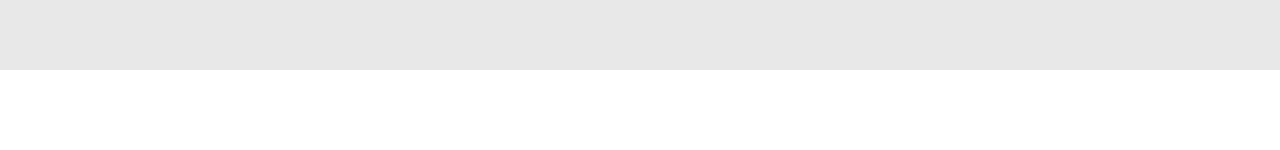
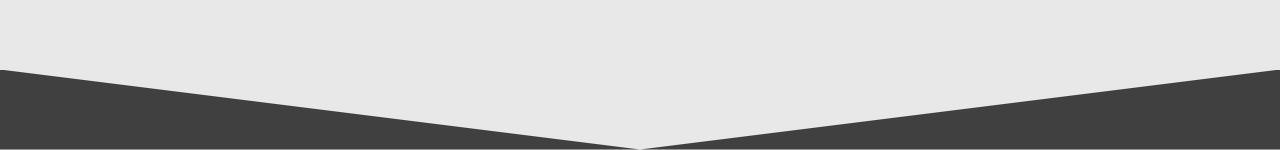
Before and after one commit to robert-petersen/portfolio3, a React (Create React App) app: page / in a window 1280 px wide. Shown: the part 6137-6287 px from the top of the page. Before the commit the page ends 6207 px from the top, so only its background shows below. Built offline with nearby package versions, Linux system fonts and the light colour scheme.

Commit message:
created projects section transition to contact

```diff
--- a/src/components/projects/Projects.js
+++ b/src/components/projects/Projects.js
@@ -13,6 +13,10 @@ const Projects = () => {
           })
         }
       </div>
+      <div className="projects_transition">
+        <div className="transition_right"></div>
+        <div className="transition_left"></div>
+      </div>
     </section>
   );
 }
--- a/src/components/projects/_projects.scss
+++ b/src/components/projects/_projects.scss
@@ -27,4 +27,25 @@
     align-items: center;
     margin-bottom: 10vh;
   }
+
+  .projects_transition {
+    width: 100%;
+    height: 10vh;
+    background-color: $background_light;
+    display: flex;
+
+    .transition_right {
+      width: 50%;
+      height: 10vh;
+      background-color: $background_dark;
+      clip-path: polygon(0 100%, 0 0, 100% 100%);
+    }
+
+    .transition_left {
+      width: 50%;
+      height: 10vh;
+      background-color: $background_dark;
+      clip-path: polygon(100% 100%, 100% 0, 0 100%);
+    }
+  }
 }
--- a/src/index.css
+++ b/src/index.css
@@ -724,6 +724,31 @@ body::-webkit-scrollbar-thumb {
   margin-bottom: 10vh;
 }
 
+#projects .projects_transition {
+  width: 100%;
+  height: 10vh;
+  background-color: #e8e8e8;
+  display: -webkit-box;
+  display: -ms-flexbox;
+  display: flex;
+}
+
+#projects .projects_transition .transition_right {
+  width: 50%;
+  height: 10vh;
+  background-color: #404040;
+  -webkit-clip-path: polygon(0 100%, 0 0, 100% 100%);
+          clip-path: polygon(0 100%, 0 0, 100% 100%);
+}
+
+#projects .projects_transition .transition_left {
+  width: 50%;
+  height: 10vh;
+  background-color: #404040;
+  -webkit-clip-path: polygon(100% 100%, 100% 0, 0 100%);
+          clip-path: polygon(100% 100%, 100% 0, 0 100%);
+}
+
 .projectCard_container {
   width: calc((100% - 9%)/3);
   height: 600px;
```
Also changed, not shown: 1 other file (tests, documents, lock files or other folders).
